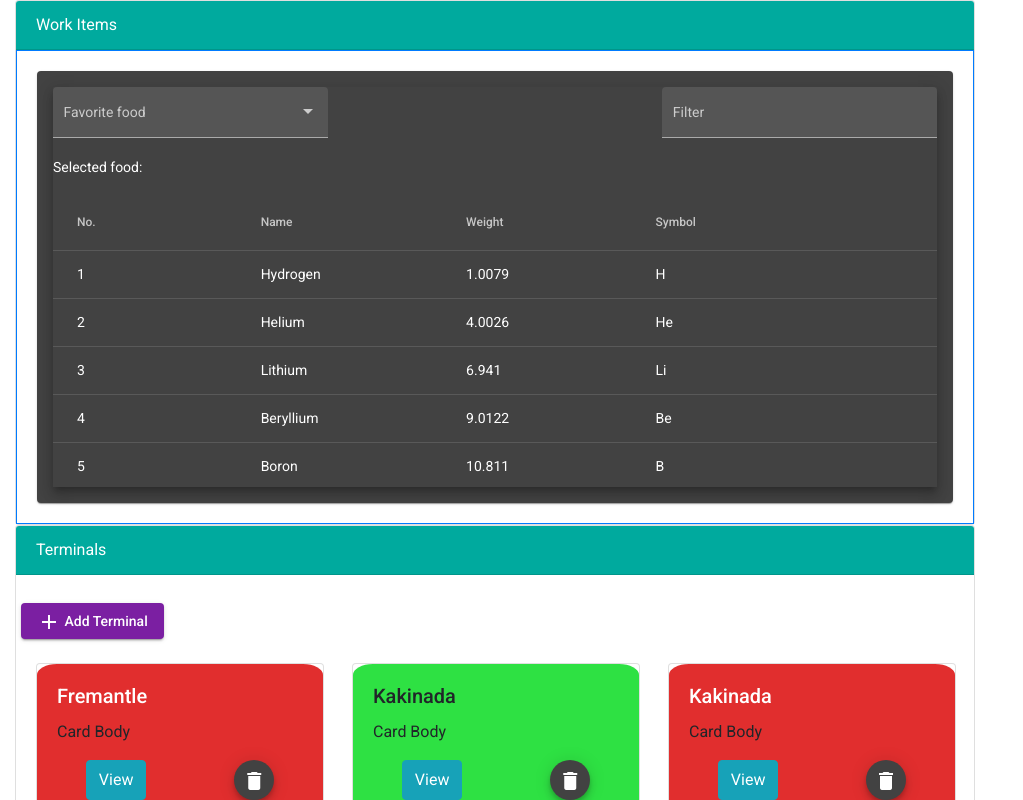
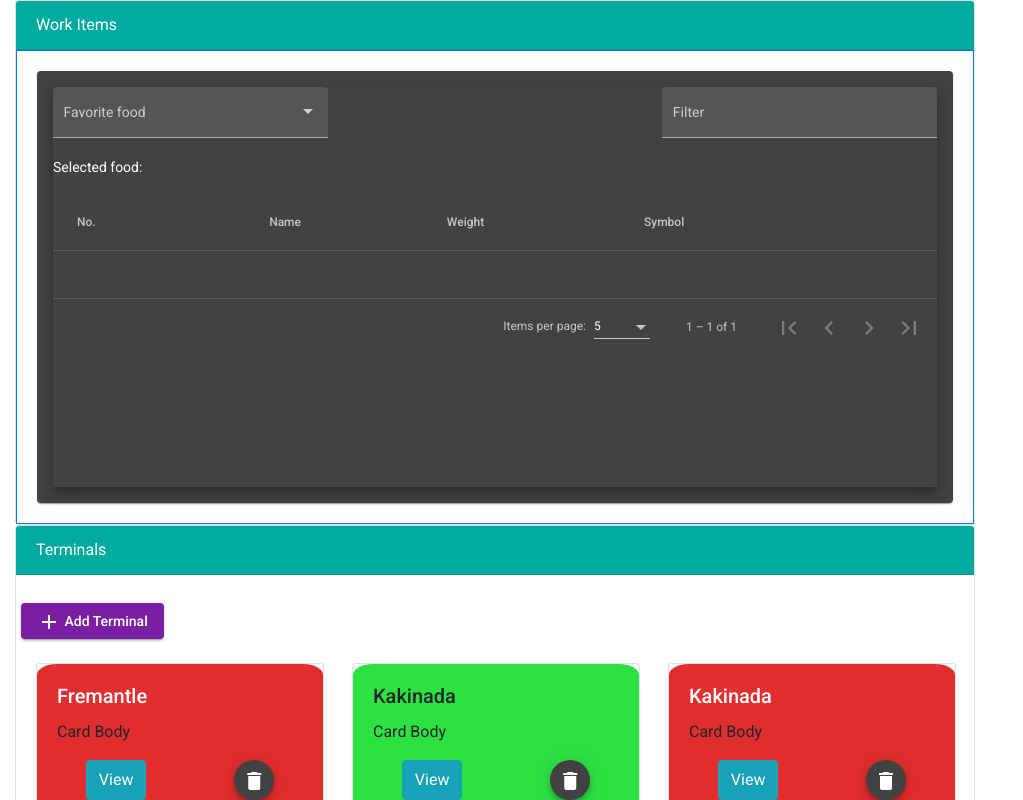
Before and after one commit to aditya9110/Harbour-Freight-Management-System, an Angular app in the folder Frontend/: page / in a window 1280 px wide. Shown: the top 800 px of the page, without its empty margins (0-1023 px from the left). Built offline with nearby package versions, Linux system fonts and the light colour scheme.

Commit message:
required data populated

```diff
--- a/Frontend/src/app/admin-dashboard/admin-dashboard.component.ts
+++ b/Frontend/src/app/admin-dashboard/admin-dashboard.component.ts
@@ -26,7 +26,7 @@ export class AdminDashboardComponent implements AfterViewInit {
   ];
 
   displayedColumns = ['position', 'name', 'weight', 'symbol'];
-  dataSource = new MatTableDataSource<PeriodicElement>(ELEMENT_DATA);
+  dataSource = new MatTableDataSource<WorkItem>(ELEMENT_DATA);
 
   constructor() { }
 
@@ -44,32 +44,32 @@ export class AdminDashboardComponent implements AfterViewInit {
 
 }
 
-export interface PeriodicElement {
-  name: string;
-  position: number;
-  weight: number;
-  symbol: string;
+export interface WorkItem {
+  workItemId:string,
+    userId:number,
+    itemName:string,
+    itemType:string,
+    itemDescription:string,
+    messageToRecipient:string,
+    capacity:number,
+    fromCountry:string,
+    destinationCountry:string ,
+    availableHarborLocations:string,
+    shippingDate:string
 }
 
-const ELEMENT_DATA: PeriodicElement[] = [
-  {position: 1, name: 'Hydrogen', weight: 1.0079, symbol: 'H'},
-  {position: 2, name: 'Helium', weight: 4.0026, symbol: 'He'},
-  {position: 3, name: 'Lithium', weight: 6.941, symbol: 'Li'},
-  {position: 4, name: 'Beryllium', weight: 9.0122, symbol: 'Be'},
-  {position: 5, name: 'Boron', weight: 10.811, symbol: 'B'},
-  {position: 6, name: 'Carbon', weight: 12.0107, symbol: 'C'},
-  {position: 7, name: 'Nitrogen', weight: 14.0067, symbol: 'N'},
-  {position: 8, name: 'Oxygen', weight: 15.9994, symbol: 'O'},
-  {position: 9, name: 'Fluorine', weight: 18.9984, symbol: 'F'},
-  {position: 10, name: 'Neon', weight: 20.1797, symbol: 'Ne'},
-  {position: 11, name: 'Sodium', weight: 22.9897, symbol: 'Na'},
-  {position: 12, name: 'Magnesium', weight: 24.305, symbol: 'Mg'},
-  {position: 13, name: 'Aluminum', weight: 26.9815, symbol: 'Al'},
-  {position: 14, name: 'Silicon', weight: 28.0855, symbol: 'Si'},
-  {position: 15, name: 'Phosphorus', weight: 30.9738, symbol: 'P'},
-  {position: 16, name: 'Sulfur', weight: 32.065, symbol: 'S'},
-  {position: 17, name: 'Chlorine', weight: 35.453, symbol: 'Cl'},
-  {position: 18, name: 'Argon', weight: 39.948, symbol: 'Ar'},
-  {position: 19, name: 'Potassium', weight: 39.0983, symbol: 'K'},
-  {position: 20, name: 'Calcium', weight: 40.078, symbol: 'Ca'},
+const ELEMENT_DATA : WorkItem[]= [
+  {
+    workItemId:"J2012",
+    userId: 10001,
+    itemName: "UPS",
+    itemType:"Computer Hardware",
+    itemDescription:"Luminous Inverter battery Combo 1100+150AH",
+    messageToRecipient:"Please confirm once recived.",
+    capacity:7500,
+    fromCountry:"India" ,
+    destinationCountry:"Singapore" ,
+    availableHarborLocations: "Tanjong Pagar",
+    shippingDate:'12-Aug-20'
+},
 ];
```
